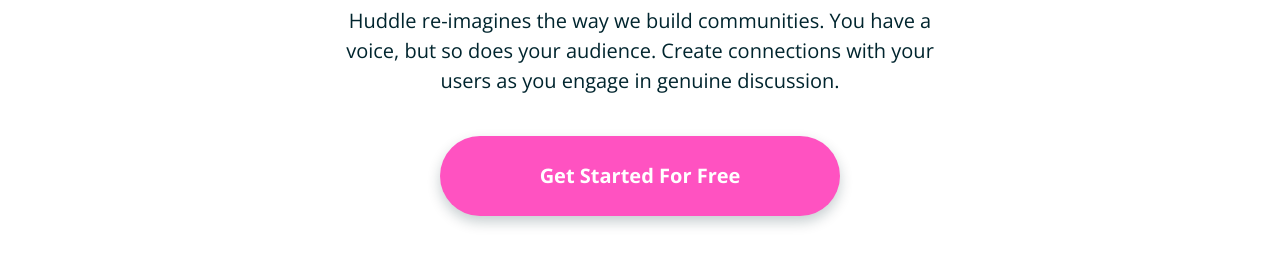
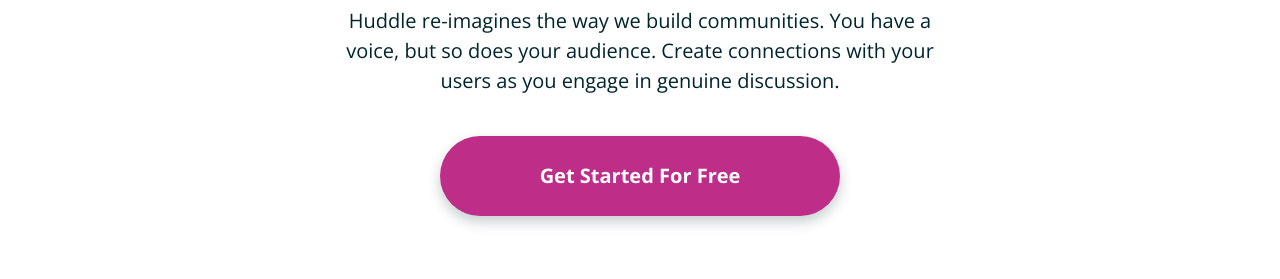
Before and after one commit to VakoB/Clipboard-Landing-Page, a plain HTML site: page design--3/index.html in a window 1280 px wide. In both pictures the pointer is over the button "Get Started For Free". Shown: the part 521-800 px from the top of the page. Drawn offline with nearby package versions, Linux system fonts and the light colour scheme; a web font is replaced by a local one.

Commit message:
button hovering effect to make it easier for the eye

```diff
--- a/design--3/styles.css
+++ b/design--3/styles.css
@@ -94,6 +94,12 @@
     box-shadow: 0px 6px 13px 0px #00252E39;
     margin-top: 40px;
     margin-bottom: 80px;
+    transition: 0.5s;
+}
+
+.i-text > button:hover {
+    background-color: #be2e89;
+    cursor: pointer;
 }
 
 .statistics {
```
